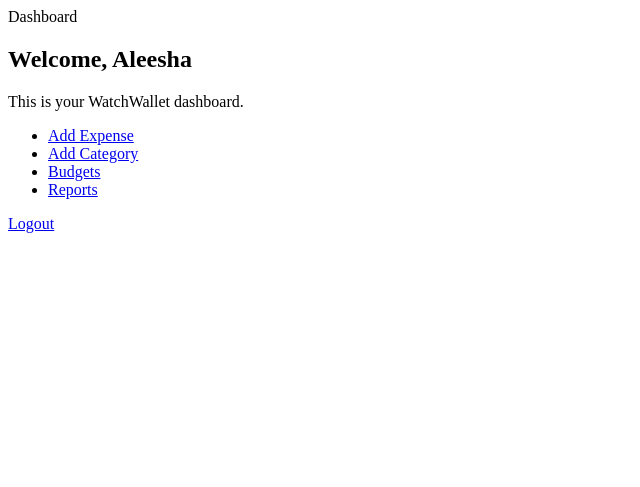
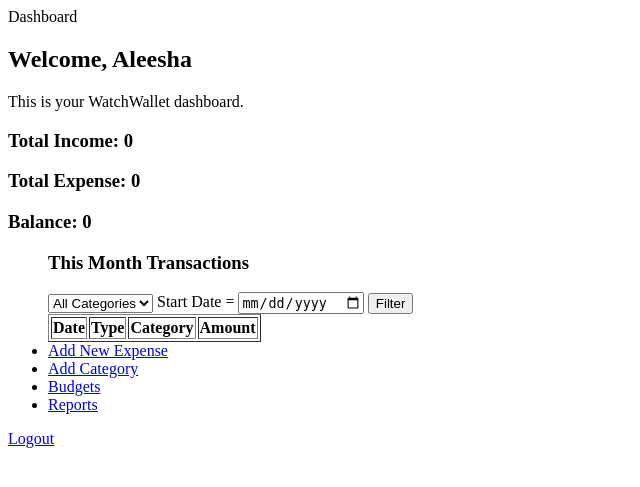
Before and after one commit to AleeshaBatool131/WatchWallet, a Django app: page /dashboard/ in a window 1280 px wide. Shown: the top 487 px of the page, without its empty margins (0-640 px from the left). Run offline with Django 5.2, Linux system fonts and the light colour scheme; a user stored in the database is signed in; tables that the repository leaves empty hold one stand-in row (values such as "Sample post"); lists and menus that the app fills with data are empty.

Commit message:
Dashboard Update

```diff
--- a/WatchWalletApp/WatchWalletApp/settings.py
+++ b/WatchWalletApp/WatchWalletApp/settings.py
@@ -38,7 +38,7 @@
     'django.contrib.messages',
     'django.contrib.staticfiles',
 
-    'Watch_Wallet_app',
+    'Watch_Wallet_app.apps.WatchWalletAppConfig',
 ]
 
 MIDDLEWARE = [
--- a/WatchWalletApp/Watch_Wallet_app/templates/Watch_Wallet_app/dashboard.html
+++ b/WatchWalletApp/Watch_Wallet_app/templates/Watch_Wallet_app/dashboard.html
@@ -6,8 +6,44 @@
             Welcome, {{ request.user.username}}
         </h2>
         <p>This is your WatchWallet dashboard.</p>
+
+        <div>
+            <h3>Total Income: {{ total_income }}</h3>
+            <h3>Total Expense: {{ total_expense }}</h3>
+            <h3>Balance: {{ balance }}</h3>
+        </div>
         <ul>
-            <li><a href = "{% url 'add_expense' %}">Add Expense</a></li>
+            <h3>This Month Transactions</h3>
+            <form method="GET">
+                <select name = "category">
+                    <option value="">All Categories</option>
+                    {% for c in categories %}
+                        <option value="{{ c.id }}">{{ c.name }}</option>
+                    {% endfor %}
+                </select>
+
+                Start Date = <input type="date" name="start_date"
+                End Date = <input type="date" name="end_date">
+
+                <button type="submit">Filter</button>
+            </form>
+            <table border="1">
+                <tr>
+                    <th>Date</th>
+                    <th>Type</th>
+                    <th>Category</th>
+                    <th>Amount</th>
+                </tr>
+                {% for t in transactions %}
+                <tr>
+                    <td>{{ t.date }}</td>
+                    <td>{{ t.transaction_type }}</td>
+                    <td>{{ t.category }}</td>
+                    <td>{{ t.amount }}</td>
+                </tr>
+                {% endfor %}
+            </table>
+            <li><a href = "{% url 'add_expense' %}">Add New Expense</a></li>
             <li><a href = "#">Add Category</a></li>
             <li><a href = "#">Budgets</a></li>
             <li><a href = "#">Reports</a></li>
--- a/WatchWalletApp/Watch_Wallet_app/views.py
+++ b/WatchWalletApp/Watch_Wallet_app/views.py
@@ -3,7 +3,10 @@
 from .forms import SignUpForm, LoginForm, ExpenseForm
 from django.contrib.auth import login, authenticate, logout
 from django.contrib.auth.decorators import login_required
-from django.contrib.auth.models import User
+from .models import Expense, Transaction
+from django.db.models import Sum
+from datetime import date
+
 
 
 def signup_view(request):
@@ -45,7 +48,36 @@
 
 @login_required
 def dashboard(request):
-    return render(request, 'Watch_Wallet_app/dashboard.html')
+    today = date.today()
+    current_month = today.month
+    current_year = today.year
+
+    transactions = Transaction.objects.filter(
+        user = request.user,
+        date__month = current_month,
+        date__year = current_year
+        )
+    category_id = request.GET.get('category')
+    start_date= request.GET.get('start_date')
+    end_date= request.GET.get('end_date')
+    if category_id:
+        transactions = transactions.filter(category_id=category_id)
+
+    if start_date and end_date:
+        transactions = transactions.filter(date__range=[start_date, end_date])
+    total_income = transactions.filter(transaction_type = 'income').aggregate(Sum('amount'))['amount__sum'] or 0
+    total_expense = transactions.filter(transaction_type = 'expense').aggregate(Sum('amount'))['amount__sum'] or 0
+
+    balance = total_income - total_expense
+
+    context = {
+        'total_income': total_income,
+        'total_expense': total_expense,
+        'balance': balance,
+        'transactions': transactions
+    }
+    expenses = Expense.objects.filter(user=request.user).order_by('-expense_date')
+    return render(request, 'Watch_Wallet_app/dashboard.html', context)
 
 def logout_view(request):
     logout(request)
```
Also changed, not shown: WatchWalletApp/Watch_Wallet_app/models.py (+30 -1 lines), WatchWalletApp/Watch_Wallet_app/templates/Watch_Wallet_app/add_expense.html (+9 -0 lines), WatchWalletApp/Watch_Wallet_app/migrations/0002_transaction.py (added).
